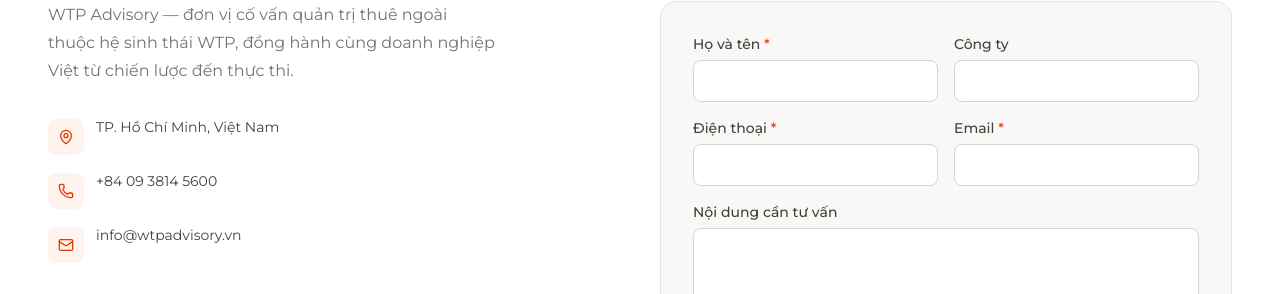
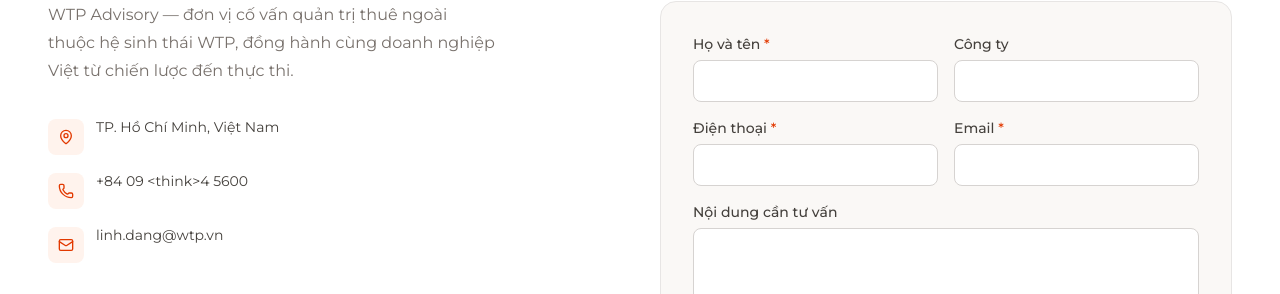
Before and after one commit to WTP-Advisory/Website, a Next.js app: page / in a window 1280 px wide. Shown: the part 4746-5040 px from the top of the page. Built offline with nearby package versions, Linux system fonts and the light colour scheme.

Commit message:
Update contact email in content.ts

```diff
--- a/app/_data/content.ts
+++ b/app/_data/content.ts
@@ -178,8 +178,8 @@ export const contact = {
   about:
     "WTP Advisory — đơn vị cố vấn quản trị thuê ngoài thuộc hệ sinh thái WTP, đồng hành cùng doanh nghiệp Việt từ chiến lược đến thực thi.",
   address: "TP. Hồ Chí Minh, Việt Nam", // TODO: địa chỉ đầy đủ
-  phone: "+84 09 3814 5600",
-  email: "info@wtpadvisory.vn", // TODO
+  phone: "+84 09 <think>4 5600",
+  email: "linh.dang@wtp.vn",
   taxCode: company.taxCode,
   formNote:
     "Chúng tôi sẽ phản hồi trong vòng 24 giờ làm việc.",
```
